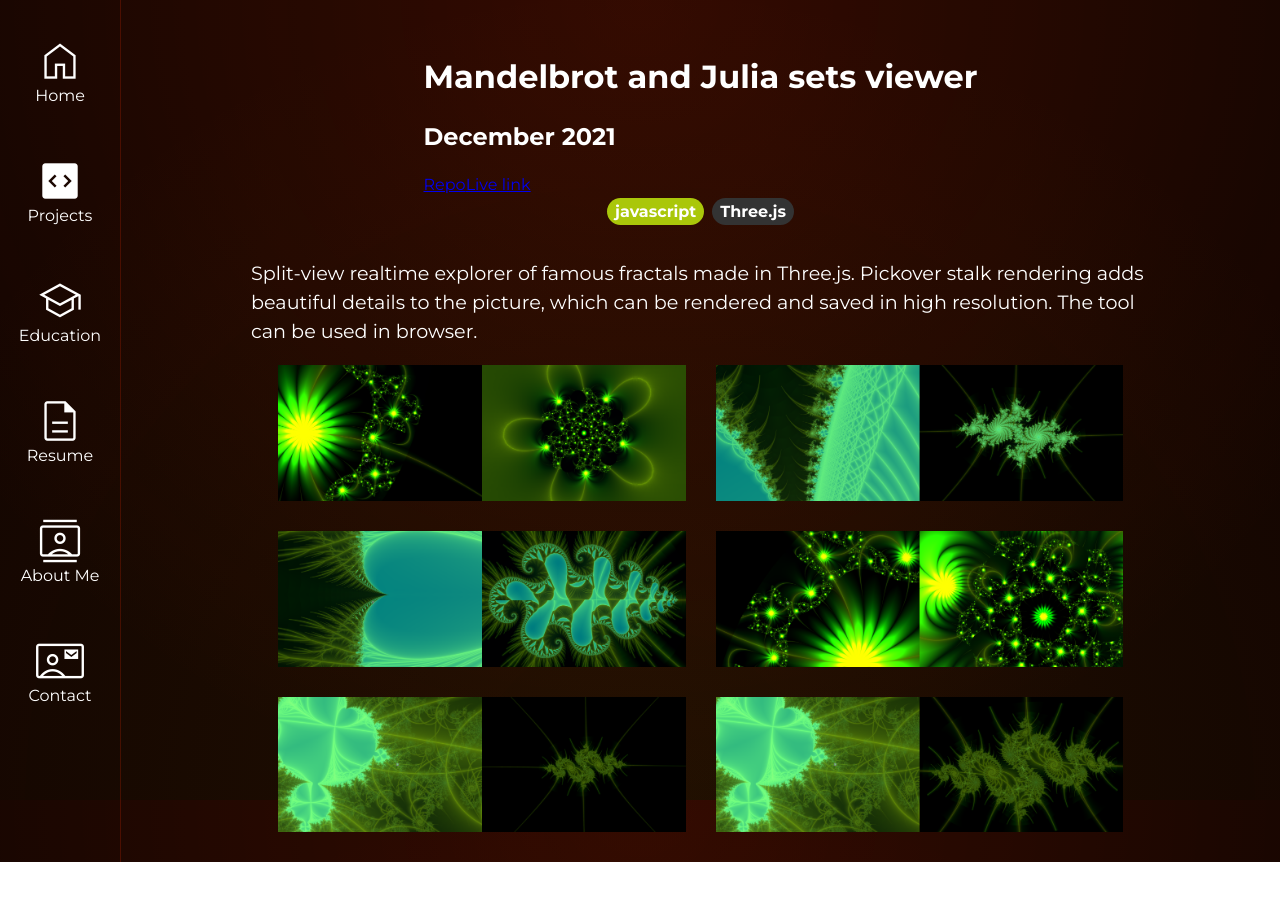
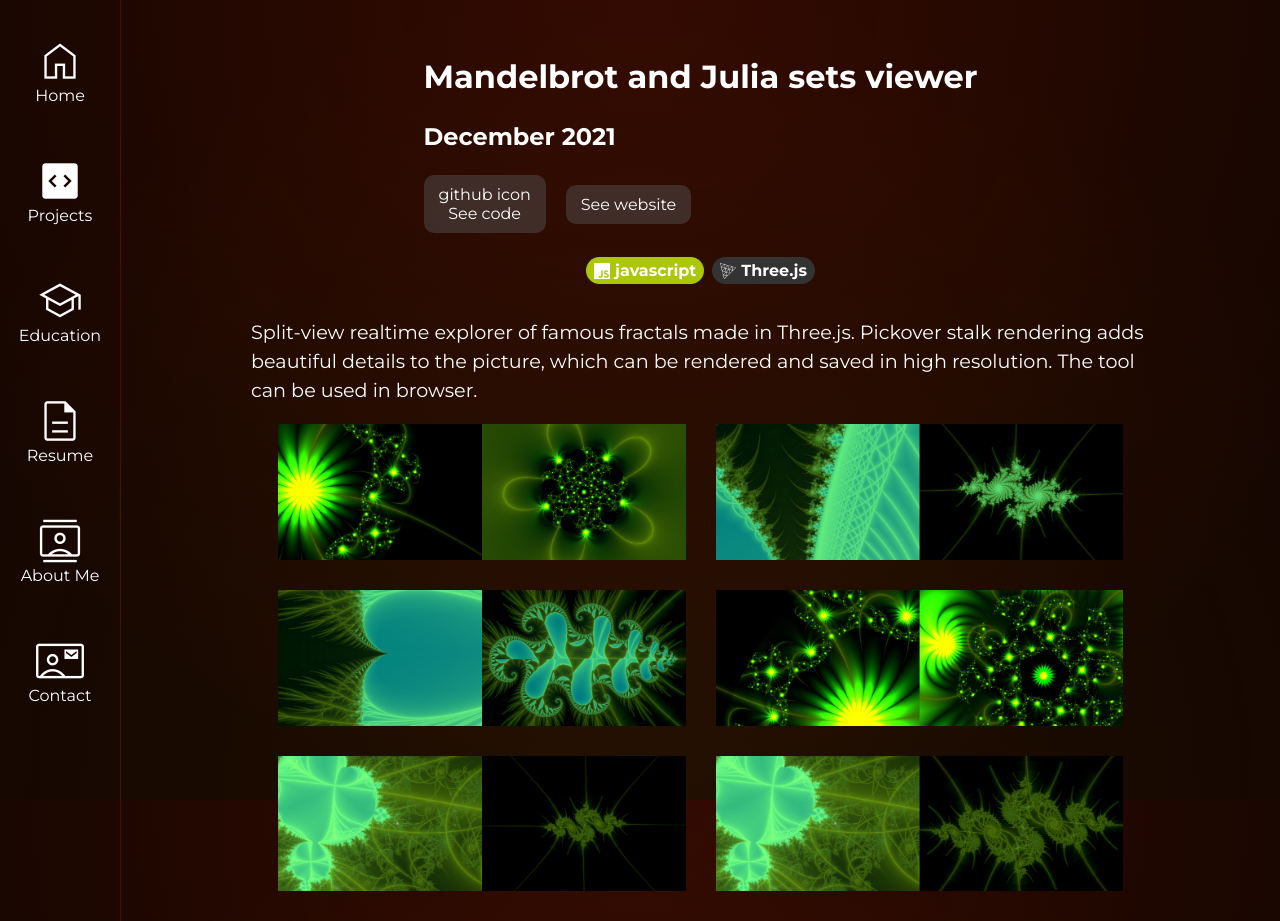
Before and after one commit to gre-v-el/portfolio, a Next.js app: page /projects/project/mandelbrot in a window 1280 px wide. Before the commit the page ends 862 px from the top, so only its background shows below. Built offline with nearby package versions, Linux system fonts and the light colour scheme.

Commit message:
Added icons to tags, added links placeholders.

```diff
--- a/app/globals.css
+++ b/app/globals.css
@@ -212,13 +212,16 @@ p {
 }
 
 .tag {
-	display: inline-block;
 	padding: 0.25rem 0.5rem;
 	margin: 0.25rem 0.25rem;
 	border-radius: 100px;
 	font-weight: bold;
 	transition: 0.3s;
 	color: #fff;
+
+	display: flex;
+	align-items: center;
+	column-gap: 5px;
 }
 
 /* project tiles */
@@ -252,7 +255,6 @@ p {
 	text-decoration: none;
 }
 
-
 /* responsiveness */
 @media (max-width: 800px) {
 	main {
--- a/app/projects/project/[projectName]/page.module.css
+++ b/app/projects/project/[projectName]/page.module.css
@@ -9,6 +9,23 @@
 .title {
 	display: inline-block;
 	text-align: left;
+}
+
+.links {
+	display: flex;
+	align-items: center;
+	gap: 20px;
+	margin-bottom: 20px;
+}
+
+.links a {
+	text-decoration: none;
+	color: #fff;
+	display: block;
+	text-align: center;
+	background-color: #5557;
+	padding: 10px 15px;
+	border-radius: 10px;
 }
 
 .images {
--- a/app/projects/project/[projectName]/page.tsx
+++ b/app/projects/project/[projectName]/page.tsx
@@ -22,23 +22,32 @@ export default function TagName(
 					<h2>{proj.name}</h2>
 					<h3>{proj.date}</h3>
 
+					<div className={style["links"]}>
 						{proj.repository && (
 							<a href={proj.repository}>
-							Repo
+								<div>
+									github icon
+								</div>
+								See code
 							</a>
 						)}
 
 						{proj.live_link && (
 							<a href={proj.live_link}>
-							Live link
+								<div>
+									See website
+								</div>
 							</a>
 						)}
 
 						{proj.release_link && (
 							<a href={proj.release_link}>
-							Release link
+								<div>
+									See release
+								</div>
 							</a>
 						)}
+					</div>
 				</div>
 			</div>
 
--- a/app/projects/tag/[tagName]/page.tsx
+++ b/app/projects/tag/[tagName]/page.tsx
@@ -10,8 +10,8 @@ const data: ProjectsData = require('../../../../data/projects.json');
 export default function TagName(
 	{ params }: { params: { tagName: string } }
 ) {
-	let valid = data.tags.some((tag) => tag.name === params.tagName);
-	if(!valid) {
+	let used_tag = data.tags.find((tag) => (tag.route === undefined ? tag.name : tag.route) === params.tagName);
+	if(used_tag === undefined) {
 		notFound();
 	}
 
@@ -23,7 +23,7 @@ export default function TagName(
 
 	return (
 		<div className={style["main"]}>
-			<h2>Projects tagged {params.tagName}</h2>
+			<h2>Projects tagged {used_tag.name}</h2>
 
 			<Tags tags={data.tags} selected={params.tagName}/>
 			<ProjectTiles data={displayedData}/>
--- a/components/Tags.tsx
+++ b/components/Tags.tsx
@@ -1,3 +1,4 @@
+import Image from "next/image";
 import Link from "next/link"
 
 export default function Tags(
@@ -18,9 +19,10 @@ export default function Tags(
 			{tags.map((tag) => {
 				let col = allColored || selected != null && selected === tag.name ? tag.color : "#7777"
 
-				let href = selected === tag.name ? "/projects" : "/projects/tag/" + tag.name;
+				let href = selected === tag.name ? "/projects" : "/projects/tag/" + (tag.route === undefined ? tag.name : tag.route);
 
 				let visual = (<div className="tag" style={{ backgroundColor: col }}>
+					<Image src={"/tech_icons/"+tag.name+".png"} width={16} height={16} alt={tag.name}/>
 					{tag.name}
 				</div>);
 
--- a/data/projects.json
+++ b/data/projects.json
@@ -62,6 +62,7 @@
 		},
 		{
 			"name": "Google Play",
+			"route": "GooglePlay",
 			"color": "#0d661c"
 		}
 	],
--- a/data/types.tsx
+++ b/data/types.tsx
@@ -1,5 +1,6 @@
 interface Tag {
 	name: string;
+	route?: string;
 	color: string;
 }
 
```
Also changed, not shown: 1 other file (tests, documents, lock files or other folders). Lines whose indentation alone changed are shown as unchanged.
